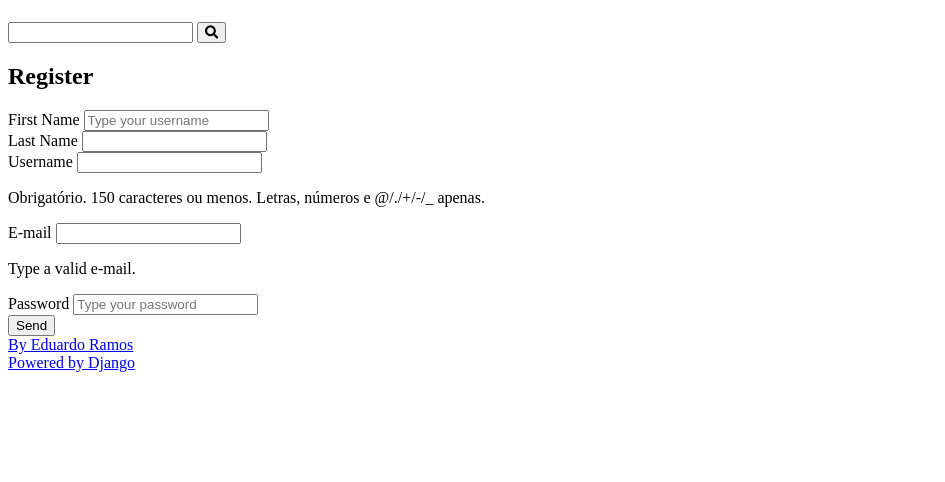
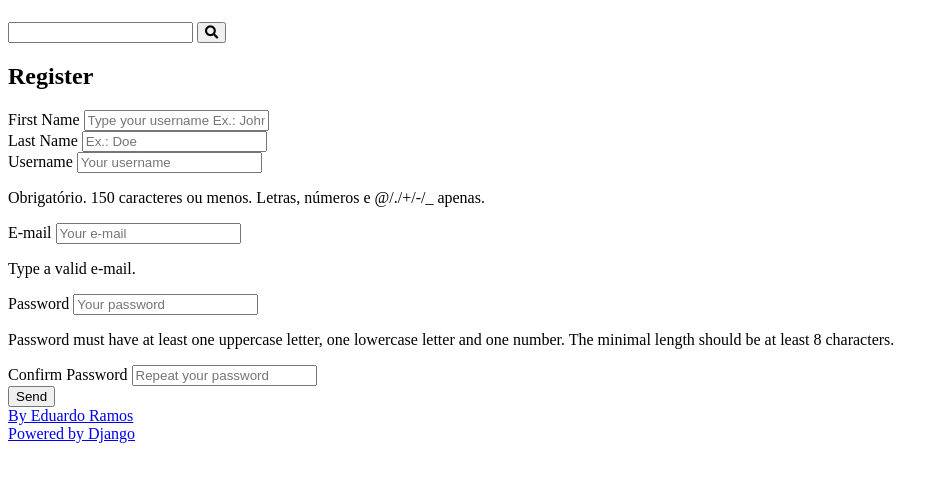
Before and after one commit to cepr-81/curso-django-projeto1, a Django app: page /authors/register/ in a window 1280 px wide. Shown: the part 84-566 px from the top of the page, without its empty margins (0-945 px from the left). Run offline with Django 4.2, Linux system fonts and the light colour scheme.

Commit message:
Form updates

```diff
--- a/authors/forms.py
+++ b/authors/forms.py
@@ -1,8 +1,48 @@
 from django import forms
 from django.contrib.auth.models import User
+from django.core.exceptions import ValidationError
+
+
+def add_attr(field, attr_name, attr_new_val):
+    existing_attr = field.widget.attrs.get(attr_name, '')
+    field.widget.attrs[attr_name] = f'{existing_attr} {attr_new_val}'.strip()
+
+
+def add_placeholder(field, placeholder_val):
+    add_attr(field, 'placeholder', placeholder_val)
 
 
 class RegisterForm(forms.ModelForm):
+    def __init__(self, *args, **kwargs):
+        super().__init__(*args, **kwargs)
+        add_placeholder(self.fields['username'], 'Your username')
+        add_placeholder(self.fields['email'], 'Your e-mail')
+        add_placeholder(self.fields['first_name'], 'Ex.: John')
+        add_placeholder(self.fields['last_name'], 'Ex.: Doe')
+
+    password = forms.CharField(
+        required=True,
+        widget=forms.PasswordInput(attrs={
+            'placeholder': 'Your password'
+        }),
+        error_messages={
+            'required': 'Password can not be empty'
+        },
+        help_text=(
+            'Password must have at least one uppercase letter, '
+            'one lowercase letter and one number. The minimal length '
+            'should be at least 8 characters.'
+        )
+    )
+
+    password2 = forms.CharField(
+        required=True,
+        widget=forms.PasswordInput(attrs={
+            'placeholder': 'Repeat your password'
+        }),
+        label=('Confirm Password')
+    )
+
     class Meta:
         model = User
         fields = ['first_name',
@@ -39,3 +79,25 @@ class RegisterForm(forms.ModelForm):
                 'placeholder': 'Type your password'
             })
         }
+
+    def clean_password(self):
+        data = self.cleaned_data.get('password')
+
+        if 'atenção' in data:
+            raise ValidationError(
+                'Não utilize a palavra "atenção" como senha',
+                code='invalid',
+                params={'value': 'atenção'}
+            )
+        return data
+
+    def clean(self):
+        cleaned_data = super().clean()
+        password = cleaned_data.get('password')
+        password2 = cleaned_data.get('password2')
+
+        if password != password2:
+            raise ValidationError({
+                'password': 'Passwords must be equal.',
+                'password2': 'Passwords must be equal.',
+            })
--- a/authors/templates/authors/pages/register_view.html
+++ b/authors/templates/authors/pages/register_view.html
@@ -23,6 +23,15 @@
                 </div>
             {% endfor %}
         </div>
+        {% if form.errors %}
+            <div class="form-content form-content-grid">
+                <div class="form-group">
+                    <div class="message message-error">
+                        There are errors in the form, please correct them and send again.
+                    </div>
+                </div>
+            </div>
+        {% endif %}
         <div class="form-content form-content-grid">
             <div class="form-group">
                 <button type="submit">Send</button>
```
